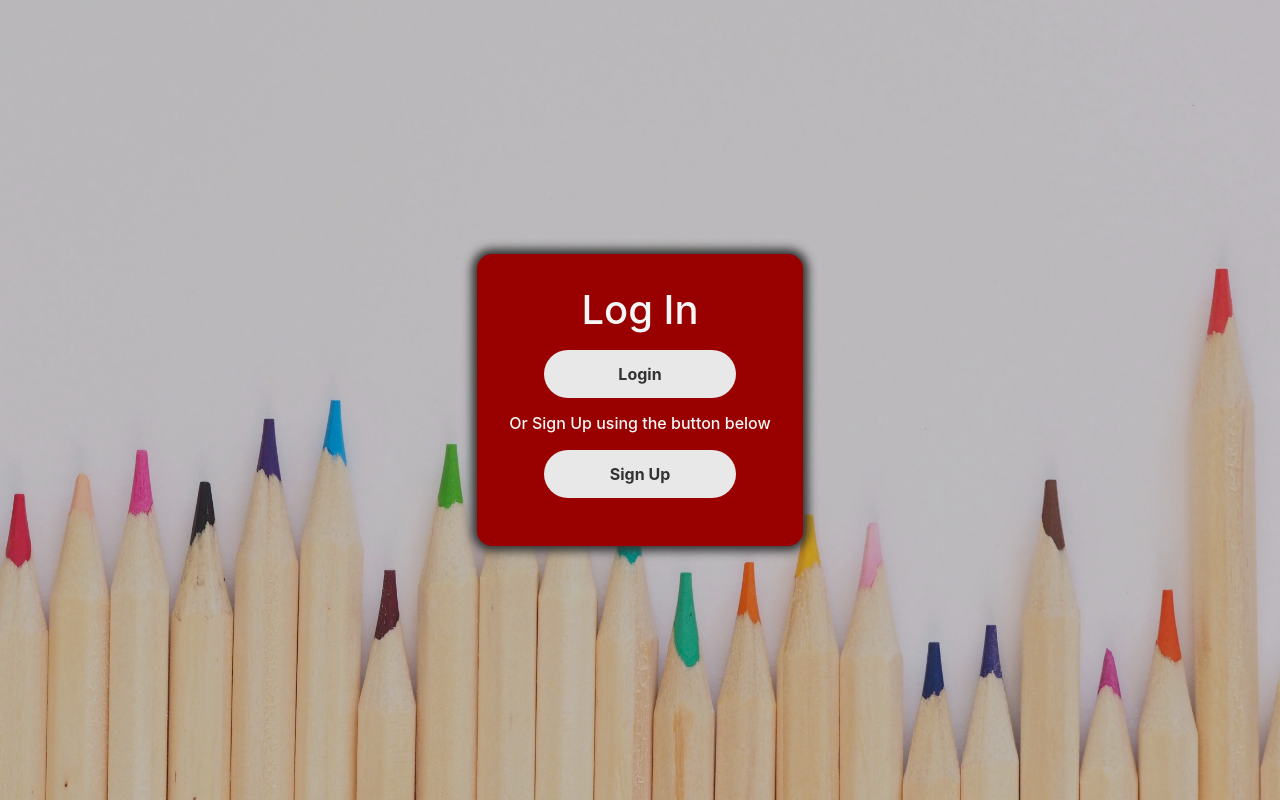
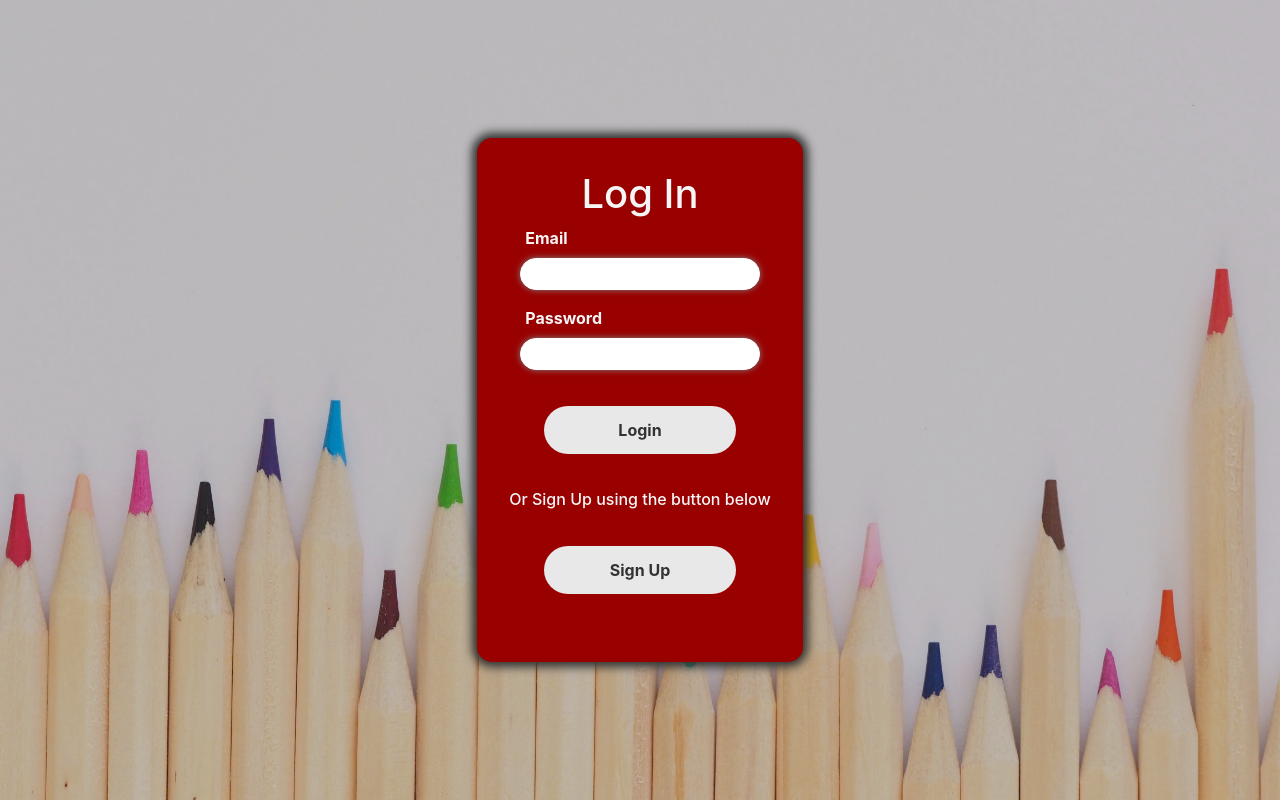
Before and after one commit to priyanshujain7/Activity-Management-Dashboard, a React (Create React App) app: page / in a window 1280 px wide. Built offline with nearby package versions, Linux system fonts and the light colour scheme.

Commit message:
login card fields added

```diff
--- a/src/components/Button/styles.scss
+++ b/src/components/Button/styles.scss
@@ -6,6 +6,7 @@
     border-radius: 2rem;
     font-size: 16px;
     font-weight: bold;
+    margin: 1.25rem 0;
     &:hover {
       box-shadow: 0px 0px 6px $jet;
     }
--- a/src/components/Input/index.jsx
+++ b/src/components/Input/index.jsx
@@ -2,13 +2,11 @@ import React from "react";
 import "./styles.scss";
 const Input = ({ label = "", id = "", type = "text" }) => {
   return (
-    <div className="row">
-      <div className="label col-12">
+    <div className="d-grid-left">
+      <div className="label">
         <label htmlFor={id}>{label}</label>
       </div>
-      <div className="col-12">
-        <input id={id} className="input-field" type={type} />
-      </div>
+      <input id={id} className="input-field" type={type} />
     </div>
   );
 };
--- a/src/components/Input/styles.scss
+++ b/src/components/Input/styles.scss
@@ -7,12 +7,20 @@
   border: 1px solid $white;
   box-shadow: 0px 0px 6px $grey;
   padding-left: 0.5rem;
+  margin-top: 0.5rem;
   &:focus {
     outline: none;
     box-shadow: 0px 0px 6px inset $grey;
   }
 }
+.d-grid-left {
+  display: grid;
+  justify-items: center;
+  margin-bottom: 1rem;
+}
+
 .label {
-  padding-left: 1.5rem;
-  padding-bottom: 0.5rem;
+  justify-self: left;
+  padding-left: 1rem;
+  font-weight: bold;
 }
--- a/src/pages/Login/index.jsx
+++ b/src/pages/Login/index.jsx
@@ -1,5 +1,6 @@
-import React, { useState } from 'react';
-import Button from '../../components/Button';
+import React, { useState } from "react";
+import Button from "../../components/Button";
+import Input from "../../components/Input";
 import "./style.scss";
 const Login = () => {
   const [login, setLogin] = useState(true);
@@ -7,16 +8,18 @@ const Login = () => {
     setLogin(!login);
     if (login) {
       console.log("Login success");
-
     } else {
-            console.log("SignUp Success")
+      console.log("SignUp Success");
     }
-    }
+  };
   return (
     <div className="login-form body-bg">
-            {login ? <div className="login-section">
+      {login ? (
+        <div className="login-section">
           <div className="login-card header-bg">
             <h1>Log In</h1>
+            <Input label="Email" id="email"></Input>
+            <Input label="Password" id="password" type="password"></Input>
             <Button background="light" text="Login"></Button>
             <h6>Or Sign Up using the button below</h6>
             <div onClick={signUpChange}>
@@ -24,19 +27,23 @@ const Login = () => {
             </div>
           </div>
         </div>
-                :
+      ) : (
         <div className="login-section">
           <div className="login-card header-bg">
             <h1>Sign Up</h1>
+            <Input label="Name" id="name"></Input>
+            <Input label="Email" id="email"></Input>
+            <Input label="Password" id="password" type="password"></Input>
             <Button background="light" text="Sign Up"></Button>
             <h6>Or Log In using the button below</h6>
             <div onClick={signUpChange}>
               <Button background="light" text="Log In" />
             </div>
           </div>
-                </div>}
+        </div>
+      )}
     </div>
   );
-}
+};
 
 export default Login;
```
Lines whose indentation alone changed are shown as unchanged.
